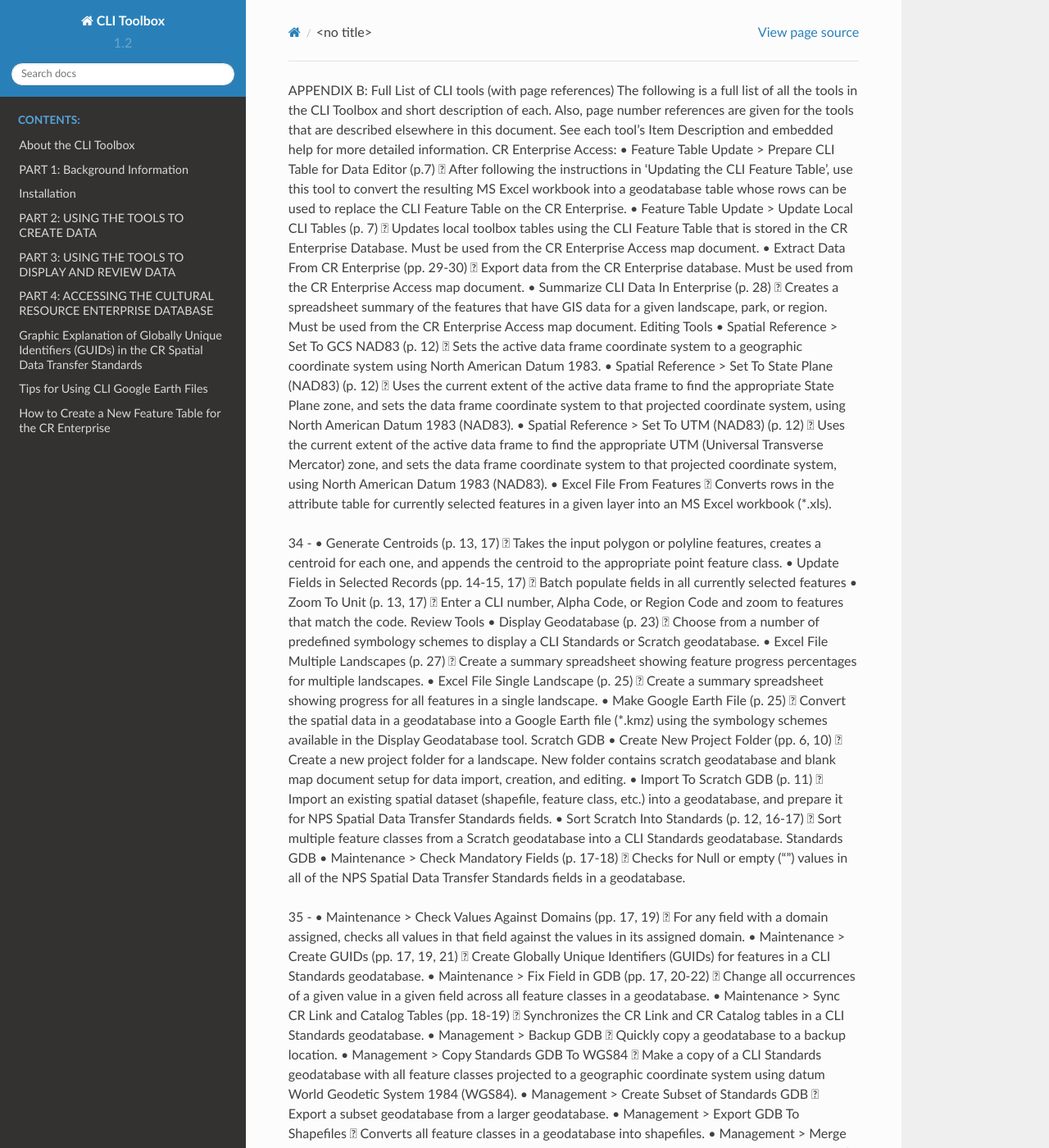
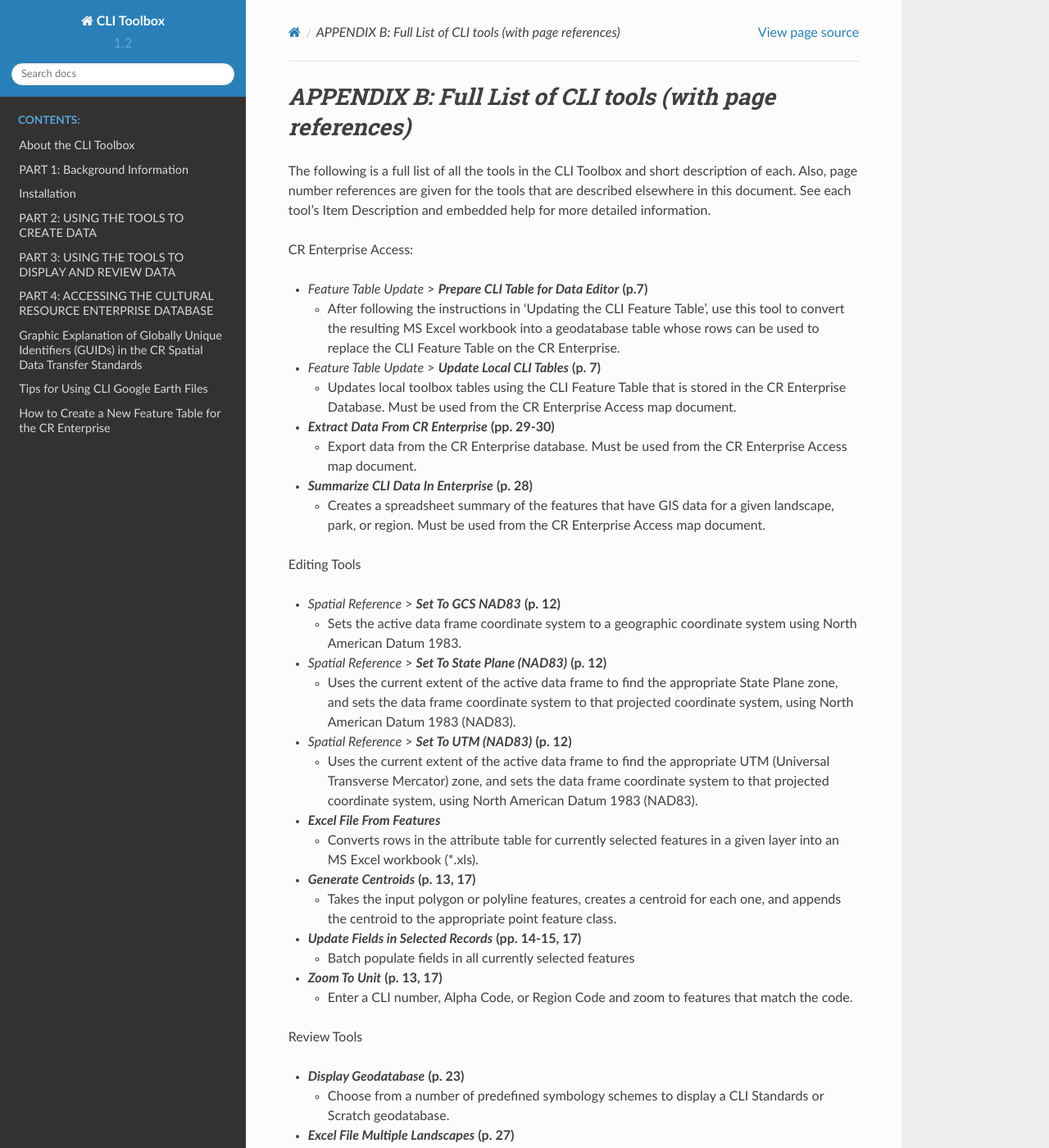
Before and after one commit to legiongis/cli-toolbox, a Sphinx documentation site: the page built from docs/AppendixB.md, in a window 1280 px wide and 1400 px high. Shown: the whole window at 82% size. Built offline with Sphinx 7.4.7 and the Read the Docs theme 2.0.0, drawn with Linux system fonts in a browser that asks for light colours; some of the changed text lies outside the part shown.

Commit message:
Update AppendixB.md

```diff
--- a/docs/AppendixB.md
+++ b/docs/AppendixB.md
@@ -1,67 +1,105 @@
-APPENDIX B: Full List of CLI tools (with page references)
+### _APPENDIX B: Full List of CLI tools (with page references)_
+
 The following is a full list of all the tools in the CLI Toolbox and short description of each. Also, page number references are given for the tools that are described elsewhere in this document. See each tool’s Item Description and embedded help for more detailed information.
+
+
 CR Enterprise Access:
-• Feature Table Update > Prepare CLI Table for Data Editor (p.7)
- After following the instructions in ‘Updating the CLI Feature Table’, use this tool to convert the resulting MS Excel workbook into a geodatabase table whose rows can be used to replace the CLI Feature Table on the CR Enterprise.
-• Feature Table Update > Update Local CLI Tables (p. 7)
- Updates local toolbox tables using the CLI Feature Table that is stored in the CR Enterprise Database. Must be used from the CR Enterprise Access map document.
-• Extract Data From CR Enterprise (pp. 29-30)
- Export data from the CR Enterprise database. Must be used from the CR Enterprise Access map document.
-• Summarize CLI Data In Enterprise (p. 28)
- Creates a spreadsheet summary of the features that have GIS data for a given landscape, park, or region. Must be used from the CR Enterprise Access map document.
+
+  - *Feature Table Update* > **_Prepare CLI Table for Data Editor_** **(p.7)**
+      - After following the instructions in ‘Updating the CLI Feature Table’, use this tool to convert the resulting MS Excel workbook into a geodatabase table whose rows can be used to replace the CLI Feature Table on the CR Enterprise.
+
+  - *Feature Table Update* > **_Update Local CLI Tables_** **(p. 7)**
+     - Updates local toolbox tables using the CLI Feature Table that is stored in the CR Enterprise Database. Must be used from the CR Enterprise Access map document.
+
+  - **_Extract Data From CR Enterprise_** **(pp. 29-30)**
+     - Export data from the CR Enterprise database. Must be used from the CR Enterprise Access map document.
+
+  - **_Summarize CLI Data In Enterprise_** **(p. 28)**
+     - Creates a spreadsheet summary of the features that have GIS data for a given landscape, park, or region. Must be used from the CR Enterprise Access map document.
+
+
 Editing Tools
-• Spatial Reference > Set To GCS NAD83 (p. 12)
- Sets the active data frame coordinate system to a geographic coordinate system using North American Datum 1983.
-• Spatial Reference > Set To State Plane (NAD83) (p. 12)
- Uses the current extent of the active data frame to find the appropriate State Plane zone, and sets the data frame coordinate system to that projected coordinate system, using North American Datum 1983 (NAD83).
-• Spatial Reference > Set To UTM (NAD83) (p. 12)
- Uses the current extent of the active data frame to find the appropriate UTM (Universal Transverse Mercator) zone, and sets the data frame coordinate system to that projected coordinate system, using North American Datum 1983 (NAD83).
-• Excel File From Features
- Converts rows in the attribute table for currently selected features in a given layer into an MS Excel workbook (*.xls).
-- 34 -
-• Generate Centroids (p. 13, 17)
- Takes the input polygon or polyline features, creates a centroid for each one, and appends the centroid to the appropriate point feature class.
-• Update Fields in Selected Records (pp. 14-15, 17)
- Batch populate fields in all currently selected features
-• Zoom To Unit (p. 13, 17)
- Enter a CLI number, Alpha Code, or Region Code and zoom to features that match the code.
+
+  - *Spatial Reference* > **_Set To GCS NAD83_** **(p. 12)**
+     - Sets the active data frame coordinate system to a geographic coordinate system using North American Datum 1983.
+
+  - *Spatial Reference* > **_Set To State Plane (NAD83)_** **(p. 12)**
+     - Uses the current extent of the active data frame to find the appropriate State Plane zone, and sets the data frame coordinate system to that projected coordinate system, using North American Datum 1983 (NAD83).
+
+  - *Spatial Reference* > **_Set To UTM (NAD83)_** **(p. 12)**
+     - Uses the current extent of the active data frame to find the appropriate UTM (Universal Transverse Mercator) zone, and sets the data frame coordinate system to that projected coordinate system, using North American Datum 1983 (NAD83).
+
+  - **_Excel File From Features_**
+     - Converts rows in the attribute table for currently selected features in a given layer into an MS Excel workbook (\*.xls).
+
+  - **_Generate Centroids_** **(p. 13, 17)**
+     - Takes the input polygon or polyline features, creates a centroid for each one, and appends the centroid to the appropriate point feature class.
+
+  - **_Update Fields in Selected Records_** **(pp. 14-15, 17)**
+     - Batch populate fields in all currently selected features
+
+  - **_Zoom To Unit_** **(p. 13, 17)**
+     - Enter a CLI number, Alpha Code, or Region Code and zoom to features that match the code.
+
+
 Review Tools
-• Display Geodatabase (p. 23)
- Choose from a number of predefined symbology schemes to display a CLI Standards or Scratch geodatabase.
-• Excel File Multiple Landscapes (p. 27)
- Create a summary spreadsheet showing feature progress percentages for multiple landscapes.
-• Excel File Single Landscape (p. 25)
- Create a summary spreadsheet showing progress for all features in a single landscape.
-• Make Google Earth File (p. 25)
- Convert the spatial data in a geodatabase into a Google Earth file (*.kmz) using the symbology schemes available in the Display Geodatabase tool.
+
+  - **_Display Geodatabase_** **(p. 23)**
+     - Choose from a number of predefined symbology schemes to display a CLI Standards or Scratch geodatabase.
+
+  - **_Excel File Multiple Landscapes_** **(p. 27)**
+     - Create a summary spreadsheet showing feature progress percentages for multiple landscapes.
+
+  - **_Excel File Single Landscape_** **(p. 25)**
+     - Create a summary spreadsheet showing progress for all features in a single landscape.
+
+  - **_Make Google Earth File_** **(p. 25)**
+     - Convert the spatial data in a geodatabase into a Google Earth file (\*.kmz) using the symbology schemes available in the Display Geodatabase tool.
+
+
 Scratch GDB
-• Create New Project Folder (pp. 6, 10)
- Create a new project folder for a landscape. New folder contains scratch geodatabase and blank map document setup for data import, creation, and editing.
-• Import To Scratch GDB (p. 11)
- Import an existing spatial dataset (shapefile, feature class, etc.) into a geodatabase, and prepare it for NPS Spatial Data Transfer Standards fields.
-• Sort Scratch Into Standards (p. 12, 16-17)
- Sort multiple feature classes from a Scratch geodatabase into a CLI Standards geodatabase.
+
+  - **_Create New Project Folder_** **(pp. 6, 10)**
+     - Create a new project folder for a landscape. New folder contains scratch geodatabase and blank map document setup for data import, creation, and editing.
+
+  - **_Import To Scratch GDB_** **(p. 11)**
+     - Import an existing spatial dataset (shapefile, feature class, etc.) into a geodatabase, and prepare it for NPS Spatial Data Transfer Standards fields.
+
+  - **_Sort Scratch Into Standards_** **(p. 12, 16-17)**
+     - Sort multiple feature classes from a Scratch geodatabase into a CLI Standards geodatabase.
+
+
 Standards GDB
-• Maintenance > Check Mandatory Fields (p. 17-18)
- Checks for Null or empty (“”) values in all of the NPS Spatial Data Transfer Standards fields in a geodatabase.
-- 35 -
-• Maintenance > Check Values Against Domains (pp. 17, 19)
- For any field with a domain assigned, checks all values in that field against the values in its assigned domain.
-• Maintenance > Create GUIDs (pp. 17, 19, 21)
- Create Globally Unique Identifiers (GUIDs) for features in a CLI Standards geodatabase.
-• Maintenance > Fix Field in GDB (pp. 17, 20-22)
- Change all occurrences of a given value in a given field across all feature classes in a geodatabase.
-• Maintenance > Sync CR Link and Catalog Tables (pp. 18-19)
- Synchronizes the CR Link and CR Catalog tables in a CLI Standards geodatabase.
-• Management > Backup GDB
- Quickly copy a geodatabase to a backup location.
-• Management > Copy Standards GDB To WGS84
- Make a copy of a CLI Standards geodatabase with all feature classes projected to a geographic coordinate system using datum World Geodetic System 1984 (WGS84).
-• Management > Create Subset of Standards GDB
- Export a subset geodatabase from a larger geodatabase.
-• Management > Export GDB To Shapefiles
- Converts all feature classes in a geodatabase into shapefiles.
-• Management > Merge CR Link Tables
- Merge one CR Link table into another.
-• Management > Merge Standards GDBs (p. 17)
- Merge one CLI Standards geodatabase into another.
+
+  - _Maintenance_ > **_Check Mandatory Fields_** **(p. 17-18)**
+     - Checks for Null or empty (“”) values in all of the NPS Spatial Data Transfer Standards fields in a geodatabase.
+
+  - _Maintenance_ > **_Check Values Against Domains_** **(pp. 17, 19)**
+     - For any field with a domain assigned, checks all values in that field against the values in its assigned domain.
+
+  - *Maintenance* > **_Create GUIDs_** **(pp. 17, 19, 21)**
+     - Create Globally Unique Identifiers (GUIDs) for features in a CLI Standards geodatabase.
+
+  - _Maintenance_ > **_Fix Field in GDB_** **(pp. 17, 20-22)**
+     - Change all occurrences of a given value in a given field across all feature classes in a geodatabase.
+
+  - _Maintenance_ > **_Sync CR Link and Catalog Tables_** **(pp. 18-19)**
+     - Synchronizes the CR Link and CR Catalog tables in a CLI Standards geodatabase.
+
+  - _Management_ > **_Backup GDB_**
+     - Quickly copy a geodatabase to a backup location.
+
+  - _Management_ > **_Copy Standards GDB To WGS84_**
+     - Make a copy of a CLI Standards geodatabase with all feature classes projected to a geographic coordinate system using datum World Geodetic System 1984 (WGS84).
+
+  - _Management_ > **_Create Subset of Standards GDB_**
+     - Export a subset geodatabase from a larger geodatabase.
+
+  - _Management_ > **_Export GDB To Shapefiles_**
+     - Converts all feature classes in a geodatabase into shapefiles.
+
+  - _Management_ > **_Merge CR Link Tables_**
+     - Merge one CR Link table into another.
+
+  - _Management_ > **_Merge Standards GDBs_** **(p. 17)**
+     - Merge one CLI Standards geodatabase into another.
```
